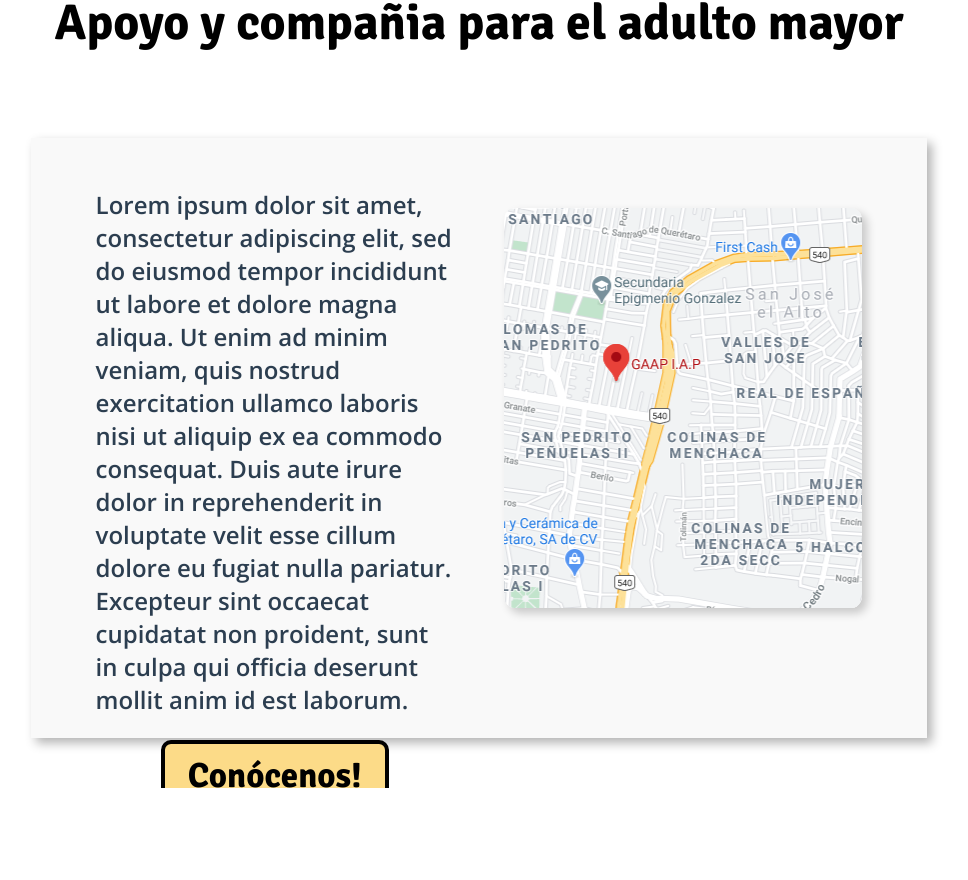
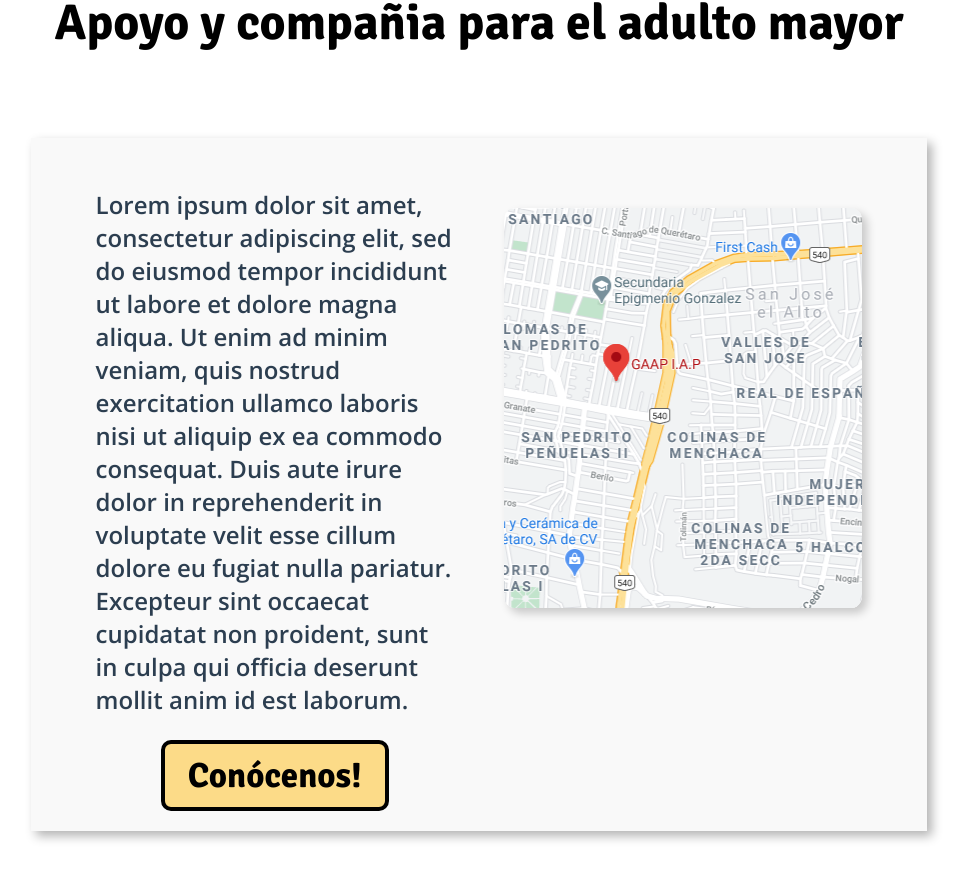
Before and after one commit to De-Bug-Labs/ldaw, a Vue app in the folder VueApp/gaap-app/: page / in a window 1280 px wide. Shown: the part 1008-1888 px from the top of the page, without its empty margins (161-1129 px from the left). Before the commit the page ends 1796 px from the top, so only its background shows below. Built offline with nearby package versions, Linux system fonts and the light colour scheme.

Commit message:
hotfix responsive

```diff
--- a/VueApp/gaap-app/src/components/HelloWorld.vue
+++ b/VueApp/gaap-app/src/components/HelloWorld.vue
@@ -53,7 +53,8 @@ export default defineComponent({
     justify-content: center;
     flex-direction: row;
     text-align: left;
-    height: 550px;
+    height: calc(100% / 2 + 20px);
+    padding-bottom: 20px;
     margin-top: 50px;
     margin-bottom: 50px;
     box-shadow: 5px 5px 10px rgba(0, 0, 0, 0.3);
```
Also changed, not shown: 1 other file (tests, documents, lock files or other folders).
